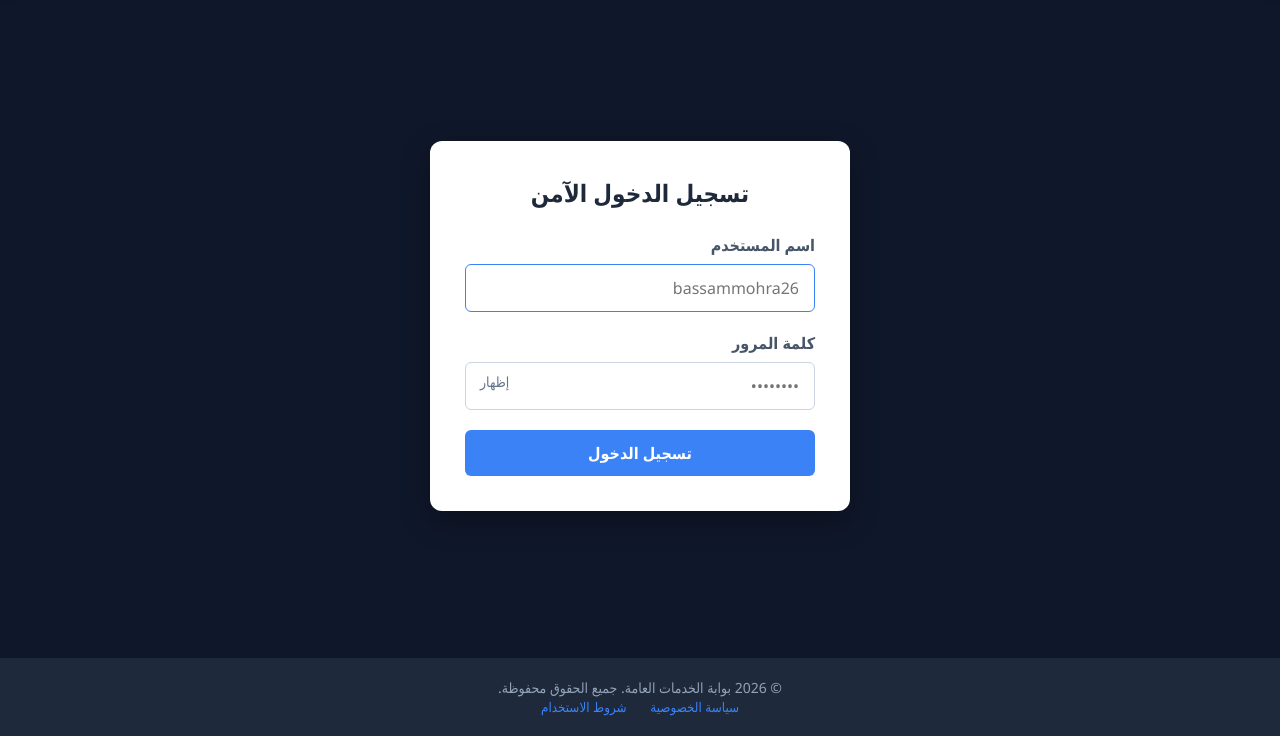
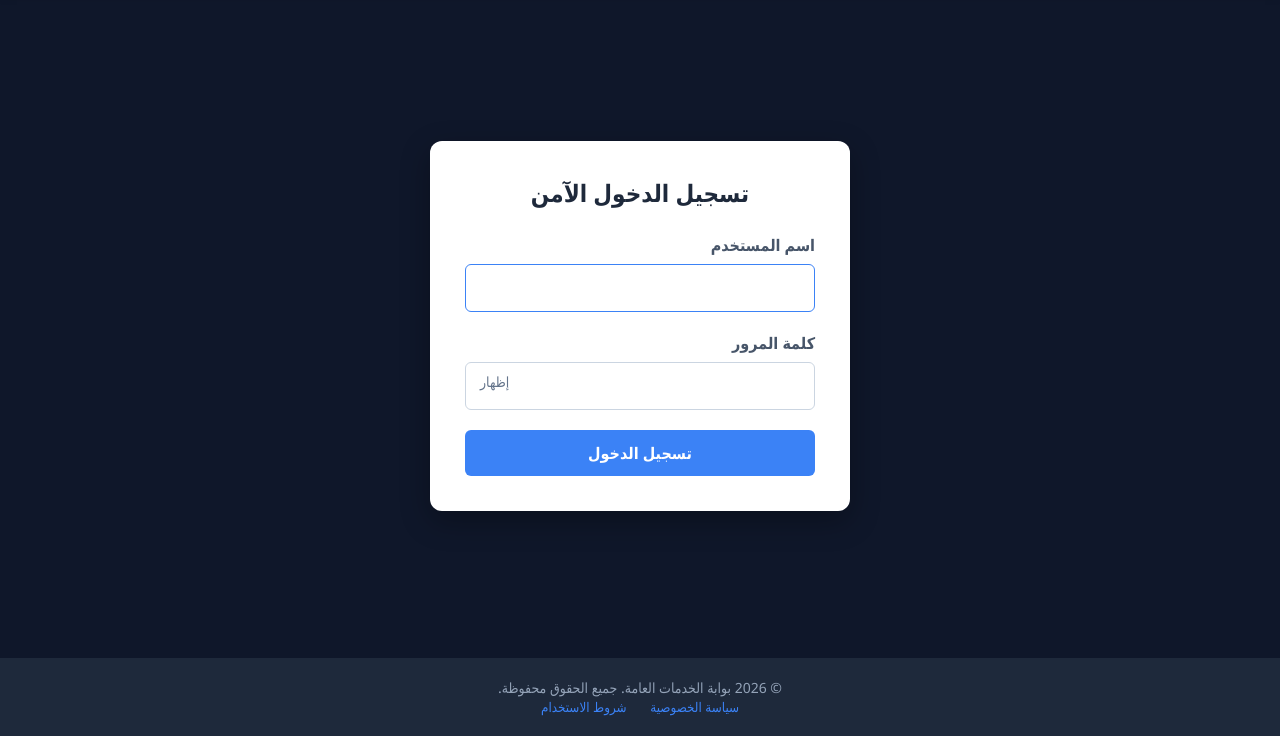
Before and after one commit to Pubplic/pro, a plain HTML site: page index.html in a window 1280 px wide. Shown: the part 64-800 px from the top of the page. Drawn offline with Linux system fonts and the light colour scheme.

Commit message:
Update index.html

```diff
--- a/index.html
+++ b/index.html
@@ -118,7 +118,6 @@
         }
 
         .error-msg { background-color: #fee2e2; color: #dc2626; border: 1px solid #fca5a5; display: block; }
-        .success-msg { background-color: #dcfce7; color: #16a34a; border: 1px solid #86efac; display: block; }
 
         .btn-submit {
             width: 100%;
@@ -151,7 +150,7 @@
             margin: 0 10px;
         }
 
-        /* واجهة لوحة التحكم (مخفية تلقائياً) */
+        /* واجهة لوحة التحكم */
         .dashboard-section {
             display: none;
             flex-direction: column;
@@ -213,7 +212,6 @@
 
         .card h3 { color: #1e293b; margin-bottom: 15px; border-bottom: 1px solid #f1f5f9; padding-bottom: 8px; font-size: 16px; }
 
-        /* تنسيق كشوف البيانات */
         .data-row {
             display: flex;
             justify-content: space-between;
@@ -226,7 +224,6 @@
         .data-value { color: #0f172a; font-weight: bold; }
         .amount-positive { color: #16a34a; }
 
-        /* نمط التنبيهات الفارغة */
         .empty-state {
             text-align: center;
             padding: 30px 10px;
@@ -239,7 +236,6 @@
             display: block;
         }
 
-        /* تنسيق أزرار العمليات السريعة */
         .quick-actions-layout {
             display: grid;
             grid-template-columns: repeat(3, 1fr);
@@ -268,7 +264,6 @@
             border-color: #3b82f6;
         }
 
-        /* زر خاص تم قفله */
         .action-btn.locked {
             border-color: #fca5a5;
             background-color: #fff5f5;
@@ -301,7 +296,7 @@
             font-size: 14px;
         }
 
-        /* النوافذ المنبثقة العامة */
+        /* النوافذ المنبثقة */
         .modal {
             display: none;
             position: fixed;
@@ -316,7 +311,6 @@
             max-width: 600px; width: 100%; max-height: 80vh; overflow-y: auto; text-align: right;
         }
 
-        /* نافذة القفل المنبثقة المخصصة لعمليات التحويل */
         .lock-modal-content {
             background-color: #ffffff;
             padding: 25px;
@@ -416,12 +410,12 @@
                 <form id="loginForm" onsubmit="return validateLogin(event)">
                     <div class="form-group">
                         <label>اسم المستخدم</label>
-                        <input type="text" id="username" required placeholder="bassammohra26" autofocus>
+                        <input type="text" id="username" required autofocus>
                     </div>
 
                     <div class="form-group">
                         <label>كلمة المرور</label>
-                        <input type="password" id="password" required placeholder="••••••••">
+                        <input type="password" id="password" required>
                         <span class="toggle-password" id="passwordToggle" onclick="togglePasswordVisibility()">إظهار</span>
                     </div>
 
@@ -565,6 +559,7 @@
         function validateLogin(event) {
             event.preventDefault();
 
+            // تذكر أن بيانات الدخول الصحيحة ما زالت كما هي للتحقق برمجياً
             const correctUsername = "bassammohra26";
             const correctPassword = "Ba11Mo910";
 
@@ -597,11 +592,9 @@
             document.getElementById("loginPage").style.display = "flex";
         }
 
-        // التحكم بنافذة القفل المخصصة
         function openLockModal() { document.getElementById("lockModal").style.display = "flex"; }
         function closeLockModal() { document.getElementById("lockModal").style.display = "none"; }
 
-        // دالة زر "تحقق" لكود التحويل
         function verifyTransferCode() {
             const enteredCode = document.getElementById("verificationCode").value.trim();
             if(enteredCode === "") {
```
